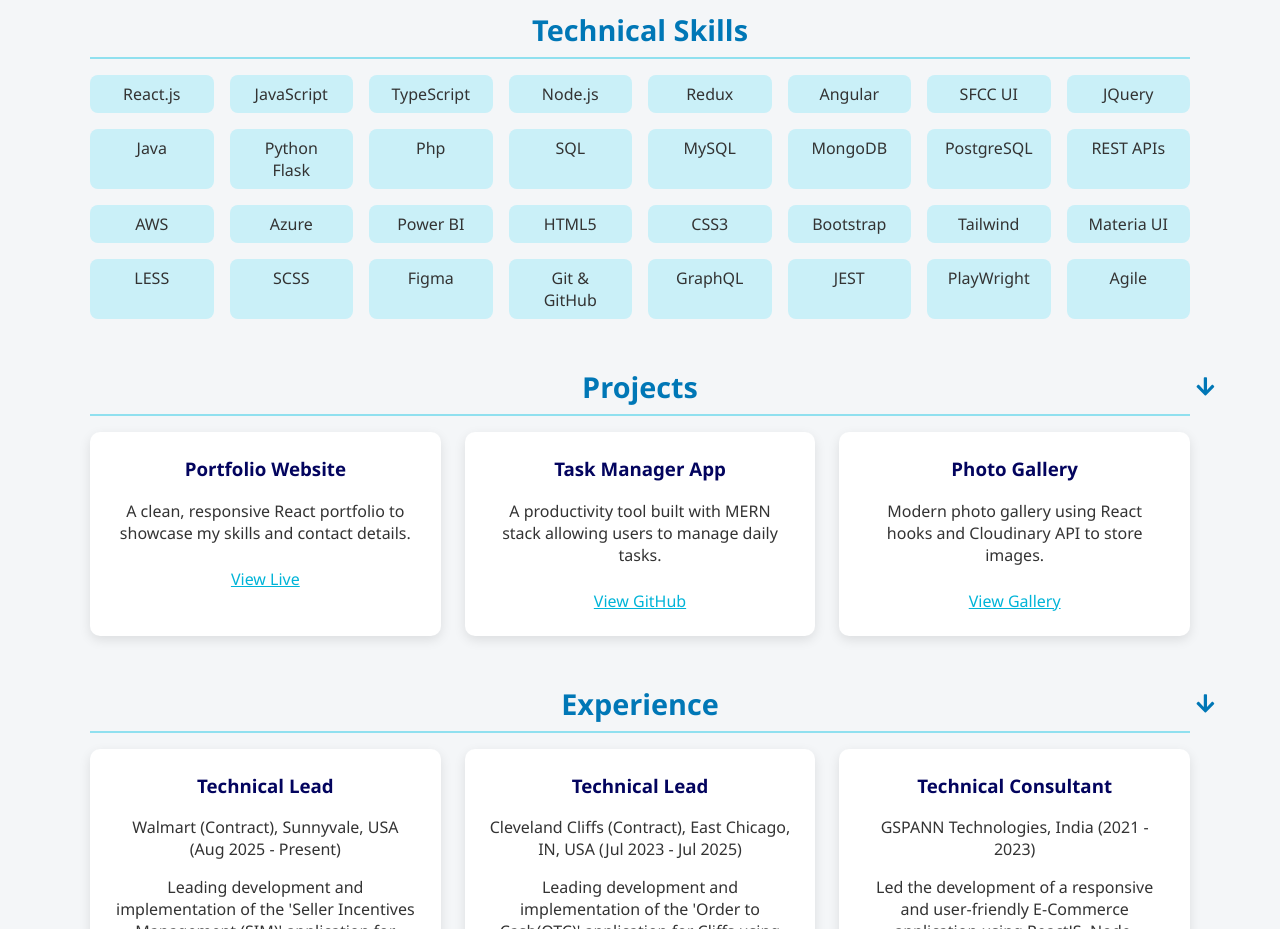
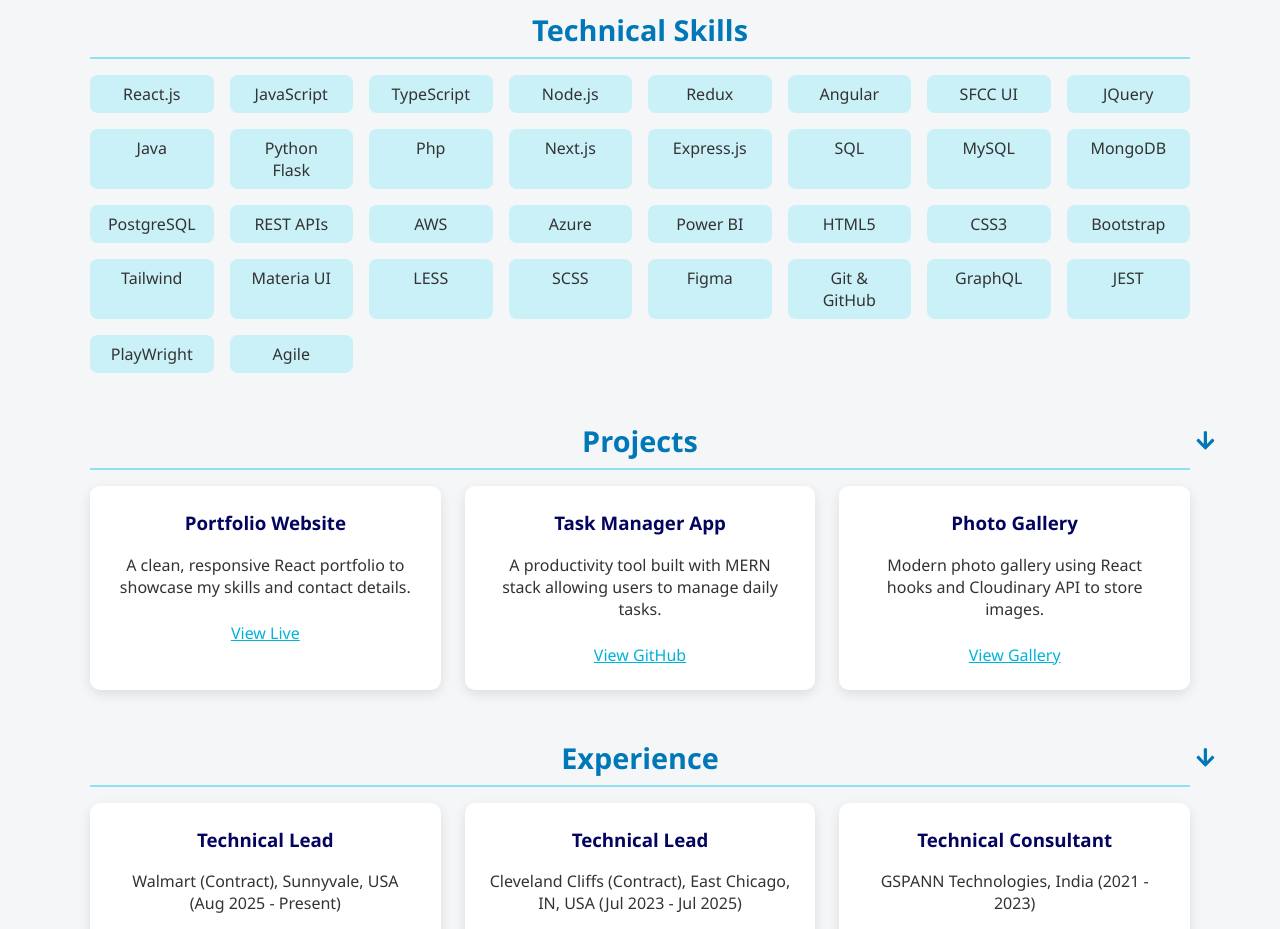
Before and after one commit to rajsekhars/react-portfolio, a React (Vite) app: page / in a window 1280 px wide. Shown: the part 780-1709 px from the top of the page. Built offline with nearby package versions, Linux system fonts and the light colour scheme.

Commit message:
Updated code changes

```diff
--- a/src/App.jsx
+++ b/src/App.jsx
@@ -54,6 +54,8 @@
           <span>Java</span>
           <span>Python Flask</span>
           <span>Php</span>
+          <span>Next.js</span>
+          <span>Express.js</span>
           <span>SQL</span>
           <span>MySQL</span>
           <span>MongoDB</span>
```
Also changed, not shown: 1 other file (tests, documents, lock files or other folders).
